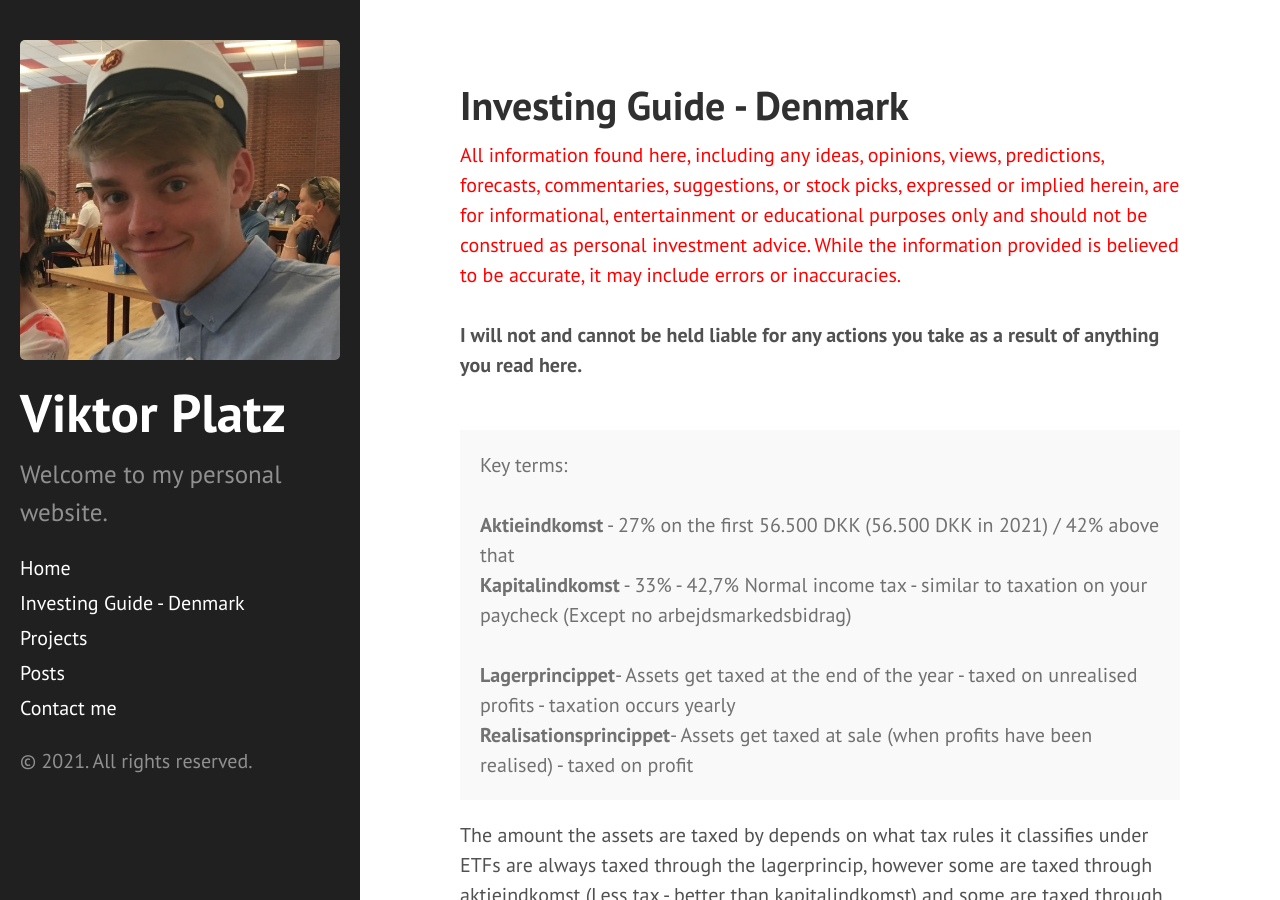
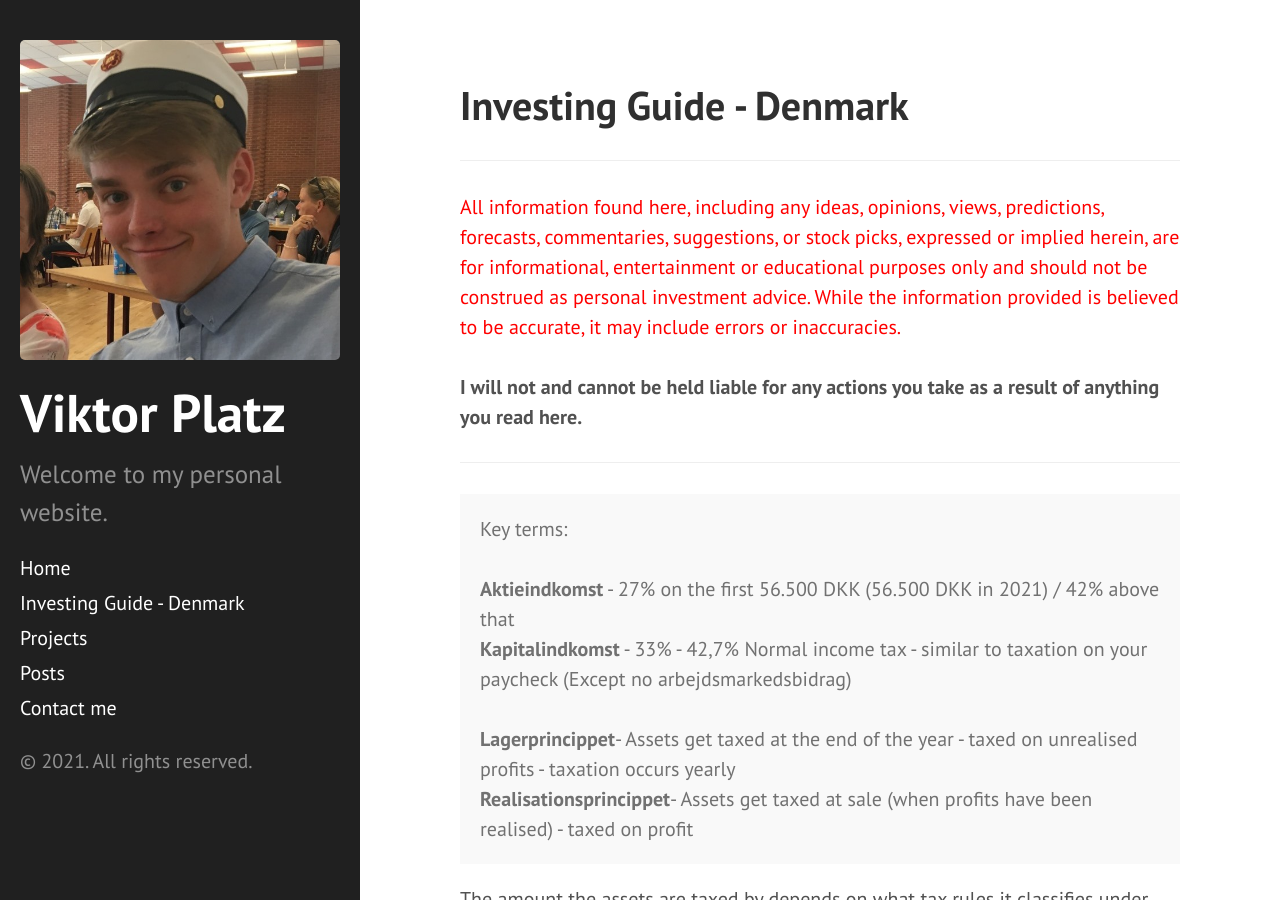
Before and after one commit to ViktorPlatz/redviktor.github.io, a Jekyll site: the page built from investingguide.html, in a window 1280 px wide and 900 px high. Built offline with Jekyll 4.4.1, drawn with Linux system fonts in a browser that asks for light colours.

Commit message:
Update investingguide.html

```diff
--- a/investingguide.html
+++ b/investingguide.html
@@ -2,7 +2,7 @@
 layout: page
 title: Investing Guide - Denmark
 ---
-
+<hr>
 <p>
   <span style="color:red">All information found here, including any ideas, opinions, views, predictions, forecasts, commentaries,
     suggestions, or stock picks, expressed or implied herein, are for informational, entertainment or educational
@@ -10,7 +10,7 @@ title: Investing Guide - Denmark
     <br><br>
     <b>I will not and cannot be held liable for any actions you take as a result of anything you read here.</b>
 </p>
-<br>
+<hr>
 <p class="message">
   Key terms:<br><br>
     <b>Aktieindkomst</b> - 27% on the first 56.500 DKK (56.500 DKK in 2021) / 42% above that
```
